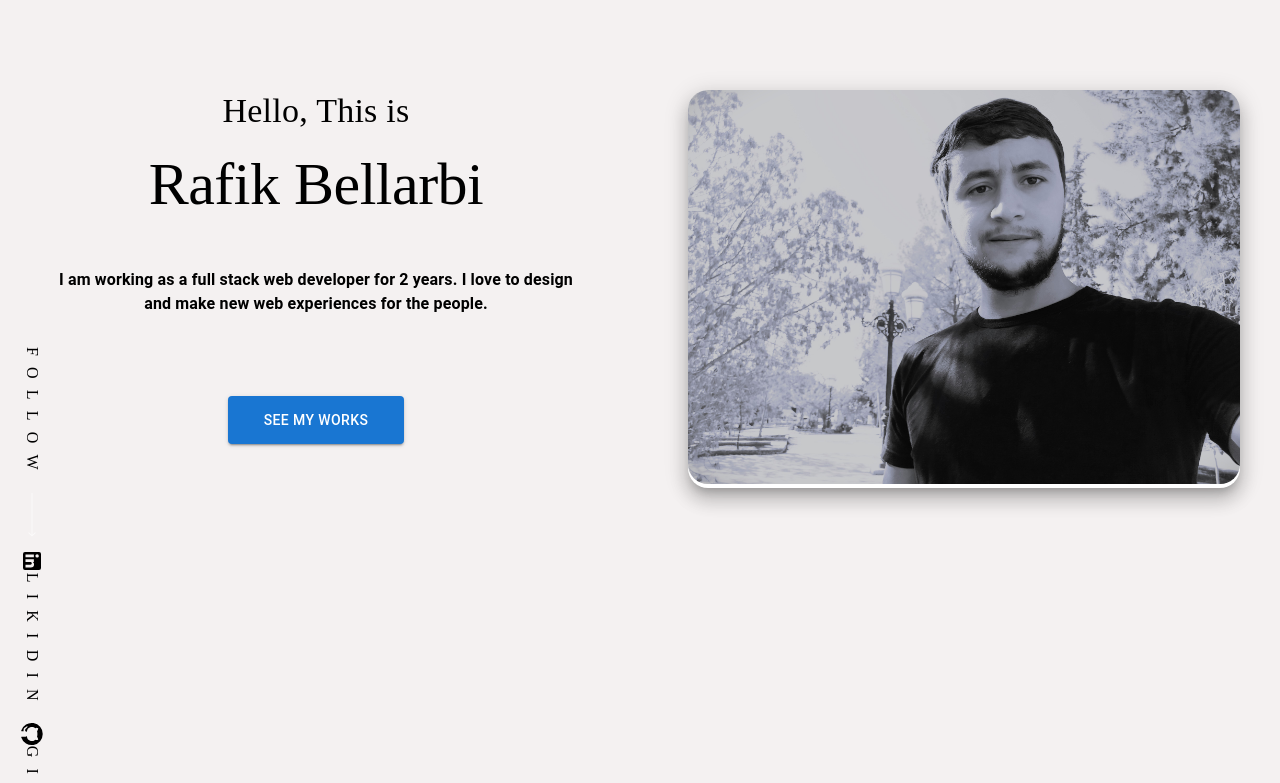
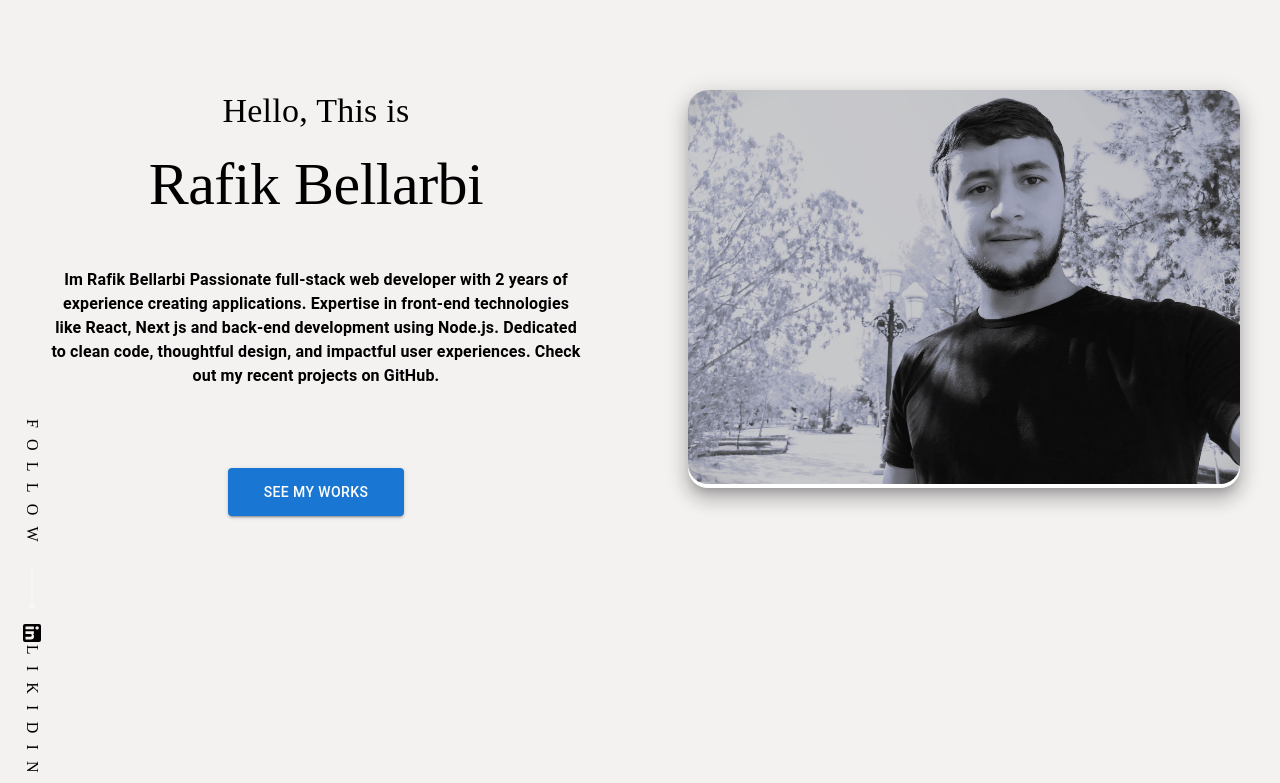
Before and after one commit to rafik-bell/portfolio, a Next.js app: page /Home/Herosection in a window 1280 px wide. Shown: the top 783 px of the page. Built offline with nearby package versions, Linux system fonts and the light colour scheme.

Commit message:
changment discription home page

```diff
--- a/pages/Home/Herosection.js
+++ b/pages/Home/Herosection.js
@@ -28,9 +28,8 @@ export default function Herosection() {
             <p className='name'><Typography  fontFamily={"serif"} variant='h2'sx={{textAlign:'center'}}>Rafik Bellarbi</Typography></p>
 
 
-            <Typography sx={{width:'100%',marginBottom:"10px",fontWeight:600,textAlign:'center',margin:'3rem 0rem'}}> I am working as a full stack web developer for 2
-              years. I love to design and make new web experiences for the
-              people.</Typography>
+            <Typography sx={{width:'100%',marginBottom:"10px",fontWeight:600,textAlign:'center',margin:'3rem 0rem'}}> Im Rafik Bellarbi Passionate full-stack web developer  with 2 years of experience creating applications. Expertise in front-end technologies like React, Next js and back-end development using Node.js. Dedicated to clean code, thoughtful design, and impactful user experiences. Check out my recent projects on GitHub.
+              </Typography>
               <Box sx={{textAlign:'center',margin:'5rem 3.5rem'}}>
             <Button variant="contained"  href='/projct' sx={{height:'3rem',width:'11rem',color:'white'}}>See my works</Button>
           </Box>
```
